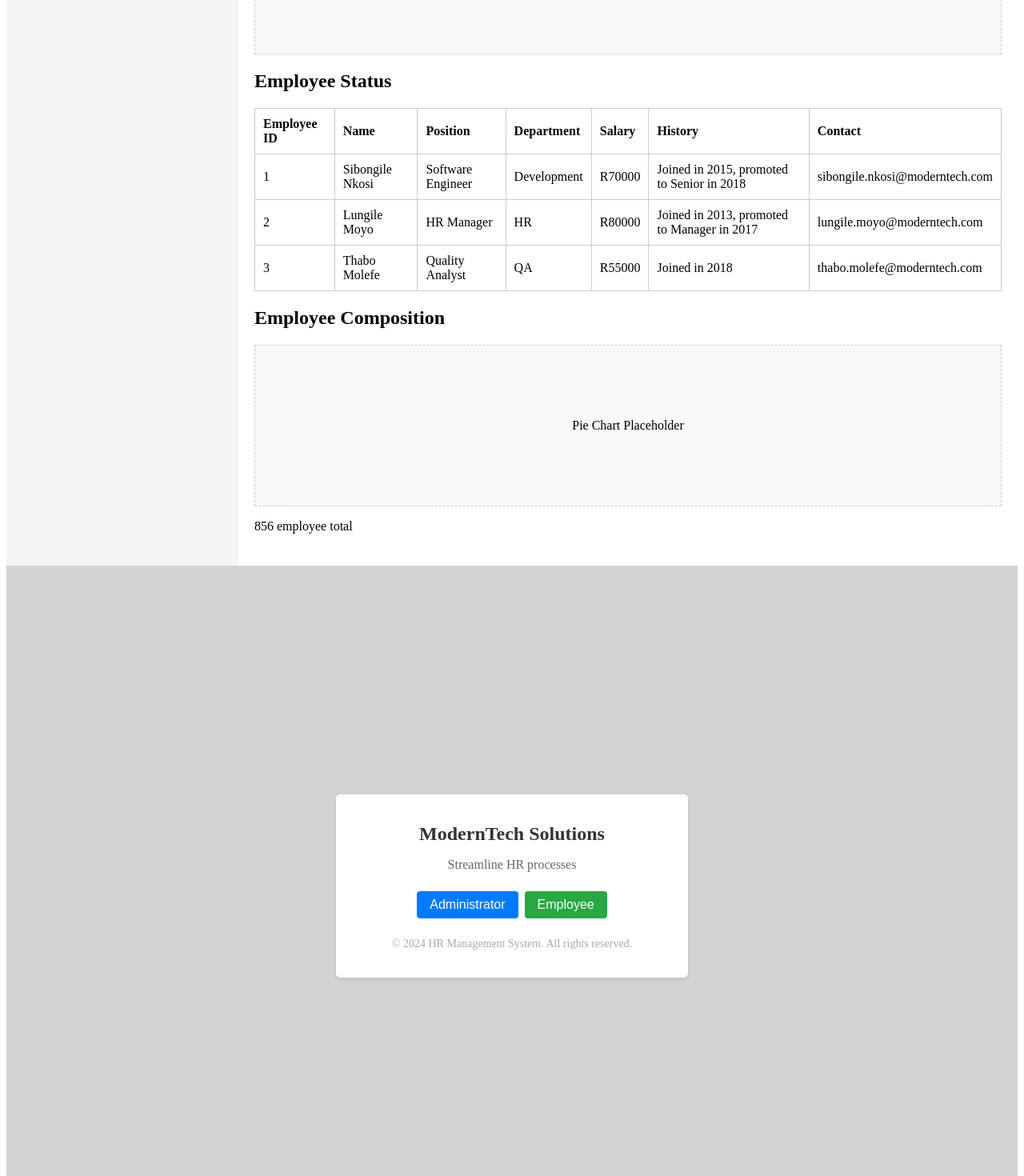
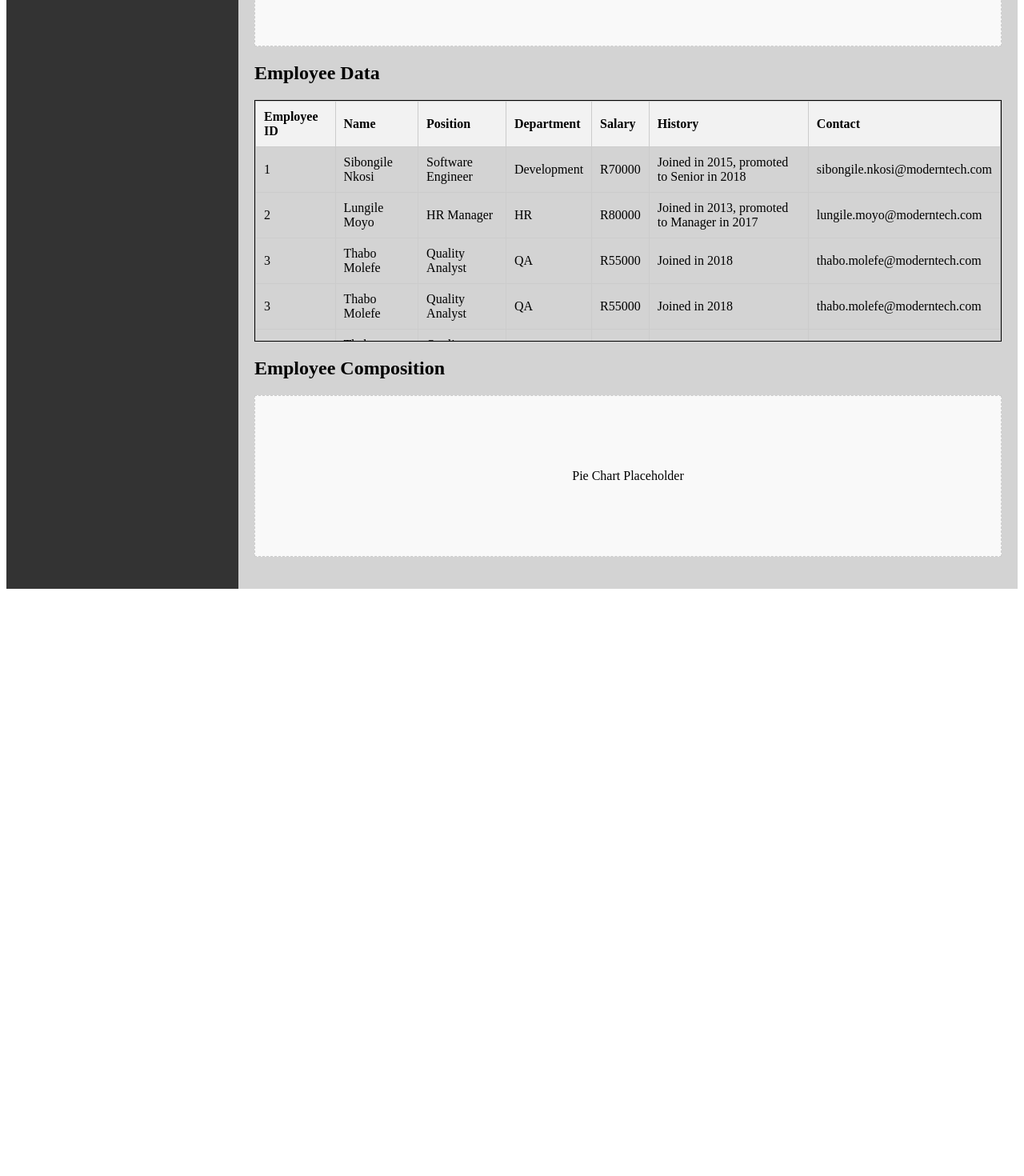
Before and after one commit to seranger/group-project, a Vue app: page /HomeView in a window 1280 px wide. Shown: the part 440-1910 px from the top of the page at 80% size. After the commit the page ends 1184 px from the top, so only its background shows below. Built offline with nearby package versions, Linux system fonts and the light colour scheme.

Commit message:
another-update

```diff
--- a/package.json
+++ b/package.json
@@ -9,7 +9,9 @@
   },
   "dependencies": {
     "bootstrap": "^5.3.3",
+    "bootstrap-icons": "^1.11.3",
     "bootstrap-vue": "^2.23.1",
+    "bootstrap-vue-3": "^0.5.1",
     "core-js": "^3.8.3",
     "register-service-worker": "^1.7.2",
     "vue": "^3.5.13",
--- a/src/App.vue
+++ b/src/App.vue
@@ -1,23 +1,7 @@
 <template>
   <nav>
   <router-link to="/WelcomeView">Welcome</router-link>
-  <router-link to ="/eloginview">Employee</router-link>
-  <router-link to ="/aloginview">Administrator</router-link>
   <router-link to ="/HomeView">Home</router-link>
-
-
 </nav>
   <router-view/>
-  <WelcomeView/>
 </template>
-
-<script>
-import WelcomeView from './views/WelcomeView.vue';
-export default {
-  name: 'app',
-  components:{
-    WelcomeView,
-
-  }
-}
-</script>
--- a/src/components/Home.vue
+++ b/src/components/Home.vue
@@ -19,10 +19,9 @@
             <!-- Header -->
             <header>
                 <div class="user-profile">
-                    <img src="https://via.placeholder.com/40" alt="Profile" />
+                    <img src="https://images.pexels.com/photos/14634926/pexels-photo-14634926.jpeg?auto=compress&cs=tinysrgb&w=1260&h=750&dpr=1" alt="Profile"  width="40px"/>
                     <span>Gavano (Administrator)</span>
                 </div>
-                <input type="text" placeholder="Search..." class="search-bar" />
                 <button class="notification">🔔</button>
             </header>
 
@@ -56,7 +55,8 @@
 
             <!-- Employee Status -->
             <section class="employee-status">
-                <h2>Employee Status</h2>
+                <h2>Employee Data</h2>
+                <div class="table-container">
                     <table>
                         <thead>
                             <tr>
@@ -97,8 +97,45 @@
                                 <td>Joined in 2018</td>
                                 <td>thabo.molefe@moderntech.com</td>
                             </tr>
+                            <tr>
+                                <td>3</td>
+                                <td>Thabo Molefe</td>
+                                <td>Quality Analyst</td>
+                                <td>QA</td>
+                                <td>R55000</td>
+                                <td>Joined in 2018</td>
+                                <td>thabo.molefe@moderntech.com</td>
+                            </tr>
+                            <tr>
+                                <td>3</td>
+                                <td>Thabo Molefe</td>
+                                <td>Quality Analyst</td>
+                                <td>QA</td>
+                                <td>R55000</td>
+                                <td>Joined in 2018</td>
+                                <td>thabo.molefe@moderntech.com</td>
+                            </tr>
+                            <tr>
+                                <td>3</td>
+                                <td>Thabo Molefe</td>
+                                <td>Quality Analyst</td>
+                                <td>QA</td>
+                                <td>R55000</td>
+                                <td>Joined in 2018</td>
+                                <td>thabo.molefe@moderntech.com</td>
+                            </tr>
+                            <tr>
+                                <td>3</td>
+                                <td>Thabo Molefe</td>
+                                <td>Quality Analyst</td>
+                                <td>QA</td>
+                                <td>R55000</td>
+                                <td>Joined in 2018</td>
+                                <td>thabo.molefe@moderntech.com</td>
+                            </tr>
                         </tbody>
                     </table>
+                </div>
             </section>
 
             <!-- Employee Composition -->
@@ -107,7 +144,7 @@
                 <div class="chart">
                     <p>Pie Chart Placeholder</p>
                 </div>
-                <p>856 employee total</p>
+
             </section>
         </main>
     </div>
@@ -122,12 +159,14 @@ export default {
 <style>
 #dashboard {
     display: flex;
+    background-color: #d3d3d3;
 }
 
 .sidebar {
     width: 250px;
-    background: #f5f5f5;
+    background: #333;
     padding: 20px;
+    color: white;
 }
 
 .sidebar .brand {
@@ -139,20 +178,47 @@ export default {
 .sidebar ul {
     list-style: none;
     padding: 0;
+
 }
 
 .sidebar ul li {
     margin-bottom: 10px;
+
 }
 
 .sidebar ul li a {
     text-decoration: none;
     color: #333;
+    color: white;
 }
 
 .sidebar ul li a.active {
     font-weight: bold;
+
     color: #007bff;
+}
+
+.table-container {
+    max-height: 300px;
+    overflow-y: auto;
+    border: 1px solid black;
+}
+
+table {
+    width: 100%;
+    border-collapse: collapse;
+}
+
+th,
+td {
+    padding: 8px;
+    text-align: left;
+    border-bottom: 1px solid #ddd;
+
+}
+
+th {
+    background-color: #f2f2f2;
 }
 
 main {
@@ -199,7 +265,7 @@ header {
     background: #fff;
     padding: 20px;
     border-radius: 5px;
-    box-shadow: 0 2px 4px rgba(0, 0, 0, 0.1);
+    box-shadow: 0 2px 4px #0000001a;
 }
 
 .card .growth {
--- a/src/components/Welcome.vue
+++ b/src/components/Welcome.vue
@@ -4,8 +4,9 @@
         <h1 class="title">ModernTech Solutions</h1>
         <p class="description">Streamline HR processes</p>
         <div class="button-group">
-            <button class="btn btn-admin">Administrator</button>
-            <button class="btn btn-employee">Employee</button>
+          <router-link to ="/aloginview"><button class="btn btn-admin">Administrator</button></router-link>
+          <router-link to ="/eloginview"><button class="btn btn-employee">Employee</button></router-link>
+
         </div>
         <p class="footer">© 2024 HR Management System. All rights reserved.</p>
     </div>
@@ -16,7 +17,7 @@
 <script>
 import eLoginView from '@/views/eLoginView.vue';
 export default {
-   name:'LoginComp',
+   name:'WelcomeComp',
    components:{
     eLoginView,
    }
--- a/src/router/index.js
+++ b/src/router/index.js
@@ -7,7 +7,7 @@ import Home from '@/components/Home.vue'
 
 const routes = [
   {
-    path: '/WelcomeView',
+    path: '/welcomeView',
     name: 'WelcomeView',
     component: Welcome
   },
--- a/src/views/HomeView.vue
+++ b/src/views/HomeView.vue
@@ -1,7 +1,5 @@
 <template>
-    <div class="Home">
         <Home/>
-    </div>
 </template>
 
 <script>
--- a/src/views/WelcomeView.vue
+++ b/src/views/WelcomeView.vue
@@ -1,7 +1,7 @@
 <template>
-  <div class="Welcome">
+
     <Welcome/>
-  </div>
+
 </template>
 
 <script>
--- a/src/views/aLoginView.vue
+++ b/src/views/aLoginView.vue
@@ -4,7 +4,7 @@
 <script>
 import Admin from '@/components/Admin.vue';
 export default {
-name:'eLoginView',
+name:'aLoginView',
 components:{
     Admin,
 },
```
Also changed, not shown: 1 other file (tests, documents, lock files or other folders). Lines whose indentation alone changed are shown as unchanged.
